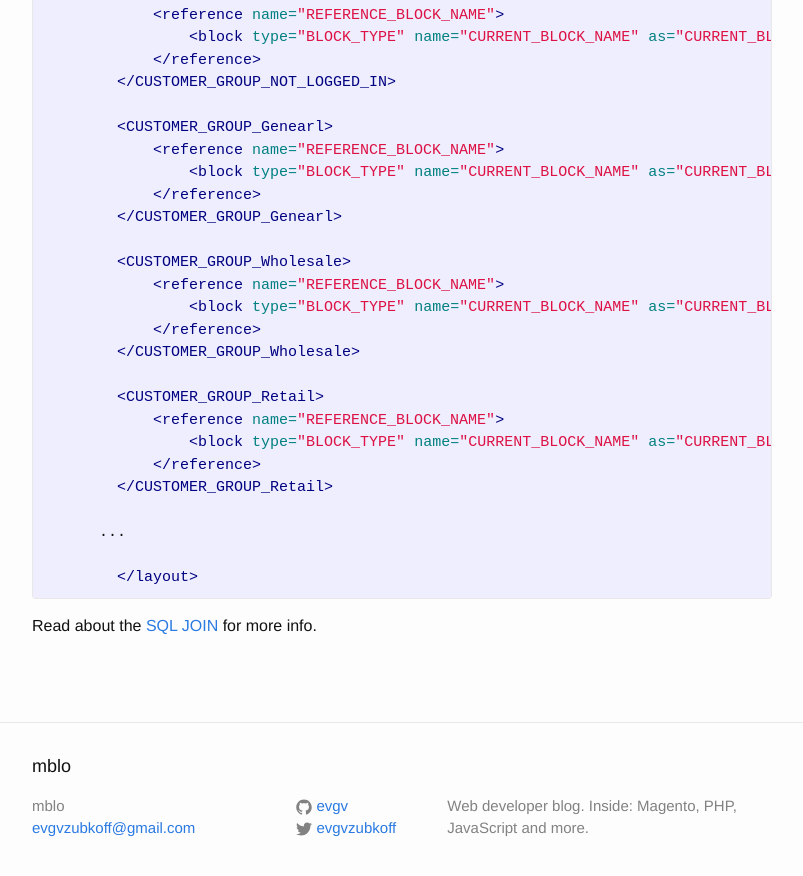
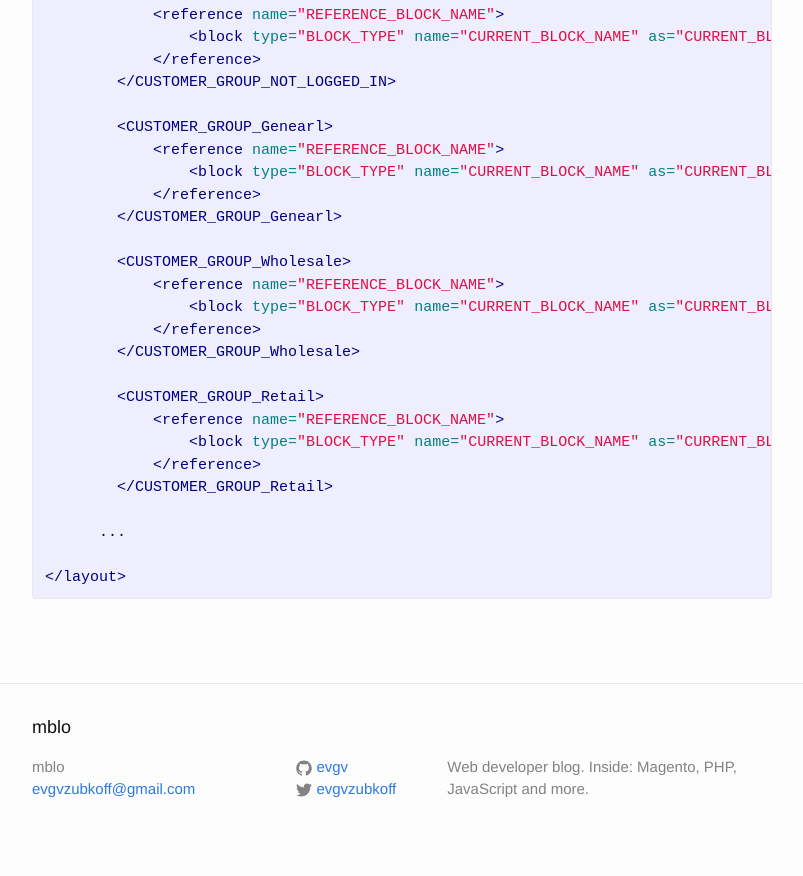
Before and after one commit to evgv/evgv.github.io, a Jekyll site: the page built from _posts/2016-05-20-set-custom-layout-by-customer-group.markdown, in a window 1280 px wide and 900 px high, scrolled down 1392 px. Shown: the top 876 px of the window, without its empty margins (238-1041 px from the left). Built offline with Jekyll 4.4.1, drawn with Linux system fonts in a browser that asks for light colours; comment, search, counter and statistics services are not loaded.

Commit message:
Update 2016-05-20-set-custom-layout-by-customer-group.markdown

```diff
--- a/_posts/2016-05-20-set-custom-layout-by-customer-group.markdown
+++ b/_posts/2016-05-20-set-custom-layout-by-customer-group.markdown
@@ -78,9 +78,5 @@ Setup in our layout blocks with custom markdown for csutomer gropus. We can use
 
       ...
 
-	</layout>
+</layout>
 {% endhighlight %}
-
-Read about the [SQL JOIN][sql-join] for more info.
-
-[sql-join]: http://www.w3schools.com/sql/sql_join.asp
```
